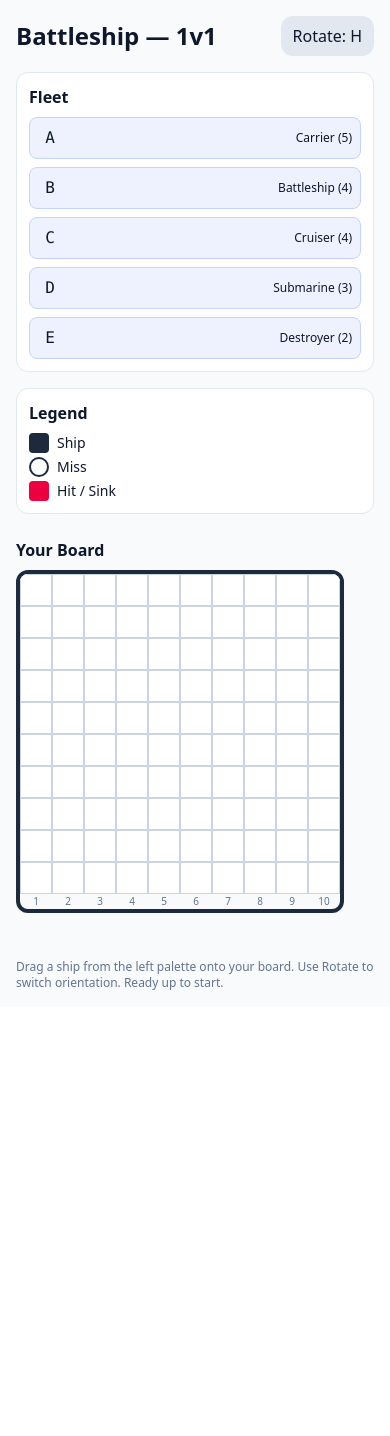
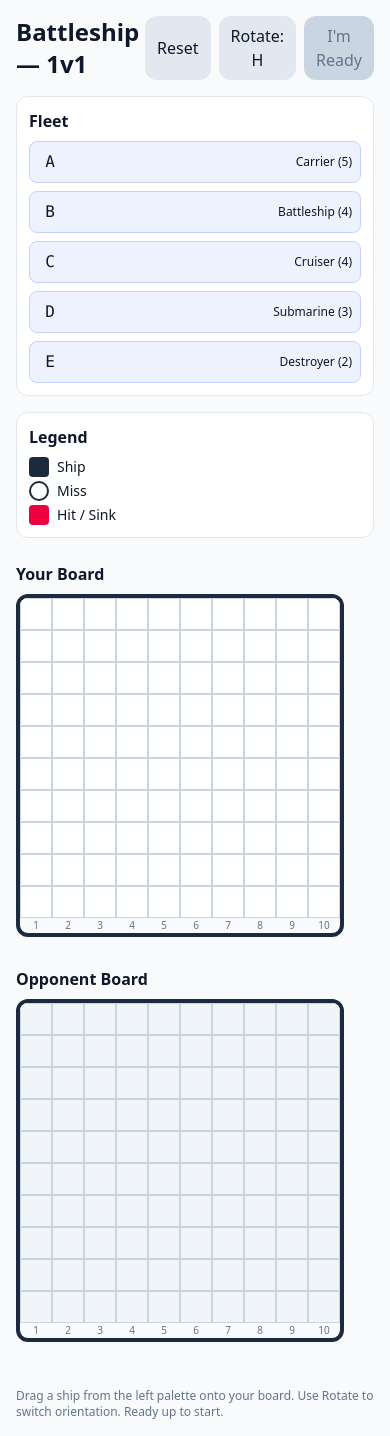
Before and after one commit to d-line/battleship, a React (Vite) app: page / in a window 390 px wide. Before the commit the page ends 1007 px from the top, so only its background shows below. Built offline with nearby package versions, Linux system fonts and the light colour scheme.

Commit message:
local Engine - basic implementation for playing with computer

```diff
--- a/src/App.tsx
+++ b/src/App.tsx
@@ -1,8 +1,8 @@
 /* eslint-disable @typescript-eslint/no-explicit-any */
-import React, { useState } from "react";
+import { useState } from "react";
 import { Board } from './components/Board'
 import { Legend, ShipPalette, type ShipSpec } from './components/ShipPalette';
-import type { Orientation, PlacedShip, PlayerId } from './engine/types'
+import type { Orientation, PlayerId } from './engine/types'
 import { SHIP_SET } from "./engine/constant";
 import { LocalEngine } from "./engine/localEngine";
 
@@ -20,14 +20,18 @@ export default function App() {
   const [dragShip, setDragShip] = useState<ShipSpec | null>(null);
   const [orientation, setOrientation] = useState<Orientation>("H");
 
+  const status = engine.getStatus();
+  const canPlay = status.phase === "playing" && status.turn === me;
+  const disabled = !canPlay;
+
   const myBoard = engine.getPrivateBoard(me);
-
+  const oppBoard = engine.getPublicBoard(me);
 
   const SHIP_SPEC: ShipSpec[] = SHIP_SET.map((s) => ({ id: s.id, name: s.name, length: s.length }));
 
+  const allPlaced = myBoard.ships.length === SHIP_SET.length;
 
   const onCellDrop = (r: number, c: number) => {
-    console.log({r, c});
     if (!dragShip) return;
     const res = (engine as any).placeShip(me, dragShip.id, { r, c }, orientation);
     if (!res.ok) alert(`Cannot place: ${res.reason}`);
@@ -35,15 +39,24 @@ export default function App() {
     force();
   };
 
+  const onShoot = (r: number, c: number) => {
+    const res = (engine as any).fire(me, { r, c });
+    if (!res.ok && res.reason !== "Duplicate shot") alert(res.reason);
+    force();
+  };
+
+  const reset = () => { (engine as any).reset(); force(); };
+  const readyUp = () => { (engine as any).ready(me); force(); };
+
   return (
     <div className='min-h-screen w-full bg-slate-50 text-slate-900'>
       <div className="max-w-6xl mx-auto p-4">
         <header className="flex items-center justify-between mb-4">
           <h1 className="text-2xl font-bold">Battleship — 1v1</h1>
           <div className="flex gap-2">
-            {/* <button onClick={reset} className="px-3 py-2 rounded-xl bg-slate-200 hover:bg-slate-300">Reset</button> */}
+            <button onClick={reset} className="px-3 py-2 rounded-xl bg-slate-200 hover:bg-slate-300">Reset</button>
             <button onClick={() => setOrientation((o) => (o === "H" ? "V" : "H"))} className="px-3 py-2 rounded-xl bg-slate-200 hover:bg-slate-300">Rotate: {orientation}</button>
-            {/* <button disabled={!allPlaced} onClick={readyUp} className={`px-3 py-2 rounded-xl ${allPlaced ? "bg-indigo-600 text-white hover:bg-indigo-700" : "bg-slate-300 text-slate-500"}`}>I'm Ready</button> */}
+            <button disabled={!allPlaced} onClick={readyUp} className={`px-3 py-2 rounded-xl ${allPlaced ? "bg-indigo-600 text-white hover:bg-indigo-700" : "bg-slate-300 text-slate-500"}`}>I'm Ready</button>
           </div>
         </header>
 
@@ -55,13 +68,13 @@ export default function App() {
 
           <div className="md:col-span-1">
             <h2 className="font-semibold mb-2">Your Board</h2>
-            <Board size={10} mode='place' ships={myBoard.ships} onDropCell={onCellDrop} />
+            <Board size={10} mode='place' ships={myBoard.ships} onDropCell={onCellDrop} preview={dragShip ? { kind: dragShip.id, length: dragShip.length, orientation } : null} />
           </div>
 
-          {/* <div className="md:col-span-1">
+          <div className="md:col-span-1">
             <h2 className="font-semibold mb-2">Opponent Board</h2>
-            <Board size={10} mode='attack' />
-          </div> */}
+            <Board size={10} mode='attack' onShootCell={onShoot} shots={oppBoard.shots} disabled={disabled} />
+          </div>
         </div>
 
         <footer className="mt-10 text-xs text-slate-500">
--- a/src/components/Board.tsx
+++ b/src/components/Board.tsx
@@ -1,16 +1,23 @@
-import React, { type JSX } from 'react';
-import type { PlacedShip } from '../engine/types';
+import React, { useMemo, type JSX } from 'react';
+import { overlaps, spanCoords, type Coord, type Orientation, type PrivateBoardView, type ShipKind, type Shot } from '../engine/types';
+import { BOARD } from '../engine/constant';
+
+export type AttackShot = { key: string; at: Coord; result: Shot["result"] };
 
 type PlaceBoardProps = {
     size: number;
     mode: "place";
-    ships: PlacedShip[];
+    ships: PrivateBoardView["ships"];
     onDropCell: (r: number, c: number) => void;
+    preview: null | { kind: ShipKind["id"]; length: number; orientation: Orientation };
 }
 
 type AttackBoardProps = {
     size: number;
     mode: "attack";
+    shots: AttackShot[];
+    onShootCell: (r: number, c: number) => void;
+    disabled: boolean;
 }
 
 type BoardProps = PlaceBoardProps | AttackBoardProps;
@@ -18,18 +25,21 @@ type BoardProps = PlaceBoardProps | AttackBoardProps;
 type PlaceCellProps = {
     r: number;
     c: number;
-    ships: PlacedShip[];
+    ships: PrivateBoardView['ships'];
     onDropCell: (r: number, c: number) => void;
+    preview: null | { kind: ShipKind["id"]; length: number; orientation: Orientation };
 }
 
 type AttackCellProps = {
     r: number;
     c: number;
-    ships: PlacedShip[];
+    onShoot: (r: number, c: number) => void;
+    shots: AttackShot[];
+    disabled: boolean;
 }
 
 function PlaceCell(props: PlaceCellProps) {
-    const { r, c, ships, onDropCell } = props;
+    const { r, c, ships, onDropCell, preview } = props;
 
     const presenceOfShip = ships.some(ship =>
         ship.coords.some(coord => coord.r === r && coord.c === c)
@@ -38,19 +48,36 @@ function PlaceCell(props: PlaceCellProps) {
     const handleDragOver: React.DragEventHandler<HTMLDivElement> = (e) => { e.preventDefault(); };
     const handleDrop: React.DragEventHandler<HTMLDivElement> = (e) => { e.preventDefault(); onDropCell(r, c); };
 
+    const isPreview = useMemo(() => {
+        if (!preview) return false;
+        const coords = spanCoords({ r, c }, preview.orientation, preview.length);
+        const inBounds = coords.every((p) => p.r >= 0 && p.c >= 0 && p.r < BOARD.size && p.c < BOARD.size);
+        if (!inBounds) return false;
+        const conflict = ships.some((s) => overlaps(s.coords, coords));
+        return !conflict;
+    }, [preview, r, c, ships]);
+
     return (
-        <div draggable={false} onDragOver={handleDragOver} onDrop={handleDrop} className={`w-8 h-8 border border-slate-300 flex items-center justify-center select-none bg-white`}>
+        <div draggable={false} onDragOver={handleDragOver} onDrop={handleDrop}
+        className={`w-8 h-8 border border-slate-300 flex items-center justify-center select-none ${isPreview ? "bg-indigo-200" : "bg-white"}`}>
             {presenceOfShip && <div className='w-6 h-6 bg-slate-800 rounded' />}
         </div>
     )
 }
 
 function AttackCell(props: AttackCellProps) {
-    // const { r, c } = props;
-    const cell = <div className="w-6 h-6" />;
+    const { r, c, onShoot, shots, disabled } = props;
+    const shot = shots.find((s) => s.at.r === r && s.at.c === c);
 
+    const handleClick = () => { if (!disabled && !shot) onShoot(r, c); };
+
+    let cell = <div className="w-6 h-6" />;
+    if (shot) {
+        if (shot.result === "miss") cell = <div className="w-5 h-5 rounded-full border-2 border-slate-800"/>;
+        if (shot.result === "hit" || shot.result === "sunk") cell = <div className="w-6 h-6 bg-rose-600 rounded"/>;
+    }
     return (
-        <div className={`w-8 h-8 border cursor-pointer border-slate-300 flex items-center justify-center bg-white hover:bg-slate-100}`}>
+        <div onClick={handleClick} className={`w-8 h-8 border cursor-pointer border-slate-300 flex items-center justify-center ${disabled ? "bg-slate-100" : "bg-white hover:bg-slate-100"}`}>
             {cell}
         </div>);
 }
@@ -75,10 +102,9 @@ export function Board(props: BoardProps) {
         const row: JSX.Element[] = [];
         for (let c = 0; c < size; c++) {
             if (props.mode === 'place') {
-                row.push(<PlaceCell key={c} r={r} c={c} ships={props.ships} onDropCell={props.onDropCell} />);
+                row.push(<PlaceCell key={c} r={r} c={c} ships={props.ships} onDropCell={props.onDropCell} preview={props.preview}/>);
             } else {
-                row.push(<AttackCell key={c} r={r} c={c} />);
-                // Attack mode cell (not implemented yet)
+                row.push(<AttackCell key={c} r={r} c={c} shots={props.shots} onShoot={props.onShootCell} disabled={props.disabled} />);
             }
 
         }
--- a/src/engine/localEngine.ts
+++ b/src/engine/localEngine.ts
@@ -1,29 +1,44 @@
 import { BOARD, SHIP_SET } from "./constant";
-import { spanCoords, type Coord, type IGameEngine, type Orientation, type PlacedShip, type PlayerId, type PrivateBoardView, type ShipKind } from "./types";
+import { eq, keyOf, overlaps, spanCoords, type Coord, type GameStatus, type IGameEngine, type Orientation, type PlacedShip, type PlayerId, type PrivateBoardView, type PublicBoardView, type ShipKind, type Shot } from "./types";
 
 export class LocalEngine implements IGameEngine {
 
-    private fleets: Record<PlayerId, { ships: PlacedShip[]; }> = {
-        P1: { ships: [] },
-        P2: { ships: []},
+    private fleets: Record<PlayerId, { ships: PlacedShip[]; shotsTaken: Shot[]; shotsReceived: Shot[] }> = {
+        P1: { ships: [], shotsTaken: [], shotsReceived: [] },
+        P2: { ships: [], shotsTaken: [], shotsReceived: [] },
     };
+    private placedReady: Record<PlayerId, boolean> = { P1: false, P2: false };
+    private status: GameStatus = { phase: "placing", current: "P1" };
+
+    getStatus(): GameStatus {
+        return this.status;
+    }
 
     getPrivateBoard(me: PlayerId): PrivateBoardView {
         return {
             size: BOARD.size,
             ships: this.fleets[me].ships.map((s) => ({ key: s.key, kind: s.kind, coords: s.coords })),
-
+            shotsReceived: this.fleets[me].shotsReceived,
         };
     }
 
+    getPublicBoard(me: PlayerId): PublicBoardView {
+        return {
+            size: BOARD.size,
+            shots: this.fleets[me].shotsTaken.map((s, i) => ({ key: `S${i}`, at: s.at, result: s.result })),
+        };
+    }
 
     placeShip(me: PlayerId, kind: ShipKind["id"], bow: Coord, orientation: Orientation) {
-        console.log({ me, kind, bow, orientation });
+        if (this.status.phase !== "placing" && this.status.phase !== "ready") return { ok: false, reason: "Placement closed" } as const;
+
         const spec = SHIP_SET.find((k) => k.id === kind)!;
         const coords = spanCoords(bow, orientation, spec.length);
         const inBounds = coords.every((c) => c.r >= 0 && c.c >= 0 && c.r < BOARD.size && c.c < BOARD.size);
 
         if (!inBounds) return { ok: false, reason: "Out of bounds" } as const;
+        if (this.fleets[me].ships.find((s) => s.kind === kind)) return { ok: false, reason: "This ship already placed" } as const;
+        if (this.fleets[me].ships.some((s) => overlaps(s.coords, coords))) return { ok: false, reason: "Overlaps another ship" } as const;
 
         const ship: PlacedShip = {
             key: `${kind}#${Date.now()}#${Math.random().toString(36).slice(2, 6)}`,
@@ -31,11 +46,59 @@ export class LocalEngine implements IGameEngine {
             bow,
             orientation,
             coords,
+            hits: new Set<string>(),
         };
         this.fleets[me].ships.push(ship);
         return { ok: true, ship } as const;
+    }
 
+    ready(me: PlayerId) {
+        const haveAll = this.fleets[me].ships.length === SHIP_SET.length;
+        if (!haveAll) return;
+        this.placedReady[me] = true;
+        if (this.placedReady.P1 && this.placedReady.P2) {
+            const first: PlayerId = Math.random() < 0.5 ? "P1" : "P2";
+            this.status = { phase: "playing", turn: first };
+        } else {
+            this.status = { phase: "ready", current: me };
+        }
+    }
 
+    reset() {
+        this.fleets = {
+            P1: { ships: [], shotsTaken: [], shotsReceived: [] },
+            P2: { ships: [], shotsTaken: [], shotsReceived: [] },
+        };
+        this.placedReady = { P1: false, P2: false };
+        this.status = { phase: "placing", current: "P1" };
+    }
+
+    fire(me: PlayerId, at: Coord): {ok: true; result: Shot} | {ok: false; reason: string} {
+        if (this.status.phase !== "playing") return { ok: false, reason: "Game not in playing phase" } as const;
+        if (this.status.turn !== me) return { ok: false, reason: "Not your turn" } as const;
+
+        const opponent: PlayerId = me === "P1" ? "P2" : "P1";
+        const alreadyShot = this.fleets[me].shotsTaken.find((s) => eq(s.at, at));
+        if (alreadyShot) return { ok: false, reason: "Duplicate shot" } as const;
+
+        const targetShip = this.fleets[opponent].ships.find((s) => s.coords.some((c) => eq(c, at)));
+        let result: Shot["result"] = "miss";
+        if (targetShip) {
+            targetShip.hits.add(keyOf(at));
+            const sunk = targetShip.coords.every((c) => targetShip.hits.has(keyOf(c)));
+            result = sunk ? "sunk" : "hit";
+        }
+
+        const shot: Shot = { at, result };
+        this.fleets[me].shotsTaken.push(shot);
+        this.fleets[opponent].shotsReceived.push(shot);
+
+        const oppAllSunk = this.fleets[opponent].ships.every((s) => s.coords.every((c) => s.hits.has(keyOf(c))));
+        if (oppAllSunk) this.status = { phase: "finished", winner: me, loser: opponent };
+        // eslint-disable-next-line @typescript-eslint/no-explicit-any
+        else this.status = { phase: "playing", turn: opponent } as any;
+
+        return { ok: true, result: shot } as const;
     }
 
 }
--- a/src/engine/types.ts
+++ b/src/engine/types.ts
@@ -1,5 +1,7 @@
 export type Coord = { r: number; c: number};    // 0-indexed
-export type Orientation = "H" | "V";
+
+export type Orientation = "H" | "V"; // Horizontal | Vertical
+
 export type ShipKind =
   | { id: "A"; name: "Carrier"; length: 5 }
   | { id: "B"; name: "Battleship"; length: 4 }
@@ -13,27 +15,63 @@ export type PlacedShip = {
     bow: Coord;
     orientation: Orientation;
     coords: Coord[];
-    // hits: Set<string>;
+    hits: Set<string>;
 }
+
+export type Shot = {at: Coord; result: "hit" | "miss" | "sunk";};
+
+export type FleetState = {
+  ships: PlacedShip[];
+  shotsTaken: Shot[];
+  shotsReceived: Shot[];
+};
+
+export type PlayerId = "P1" | "P2";
+export type Turn = PlayerId;
+
+export type GameStatus =
+  | { phase: "placing"; current: PlayerId }
+  | { phase: "ready"; current: PlayerId }
+  | { phase: "playing"; turn: Turn }
+  | { phase: "finished"; winner: PlayerId; loser: PlayerId };
+
+export type PublicBoardView = {
+  size: number;
+  shots: {key: string; at:Coord; result: Shot["result"  ]}[]; // what we see of opponent's board
+};
 
 export type PrivateBoardView = {
   size: number;
-  ships: { key: string; kind: ShipKind["id"]; coords: Coord[]}[];
+  ships: { key: string; kind: ShipKind["id"]; coords: Coord[]}[]; // what we see of our own board
+  shotsReceived: Shot[];
 };
 
-export type PlayerId = "P1" | "P2";
-
 export interface IGameEngine {
+    getStatus(): GameStatus;
+    getPublicBoard(of: PlayerId): PublicBoardView;
+    getPrivateBoard(me: PlayerId): PrivateBoardView;
     placeShip(
         me: PlayerId,
         kind: ShipKind["id"],
         bow: Coord,
         orientation: Orientation
     ): {ok: true; ship: PlacedShip} | {ok: false; reason: string};
+    // removeShip(me: PlayerId, key: string): void;
+    ready(me: PlayerId): void;
+    fire(me: PlayerId, at: Coord): {ok: true; result: Shot} | {ok: false; reason: string};
+    reset(): void;
 }
+
+export const keyOf = (coord: Coord) => `${coord.r},${coord.c}`;
+export const eq = (a: Coord, b: Coord) => a.r === b.r && a.c === b.c;
 
 export function spanCoords(bow: Coord, orient: Orientation, length: number): Coord[] {
   return Array.from({ length }, (_, i) =>
     orient === "H" ? { r: bow.r, c: bow.c + i } : { r: bow.r + i, c: bow.c }
   );
 }
+
+export function overlaps(a: Coord[], b: Coord[]): boolean {
+  const set = new Set(a.map(keyOf));
+  return b.some((c) => set.has(keyOf(c)));
+}
```
